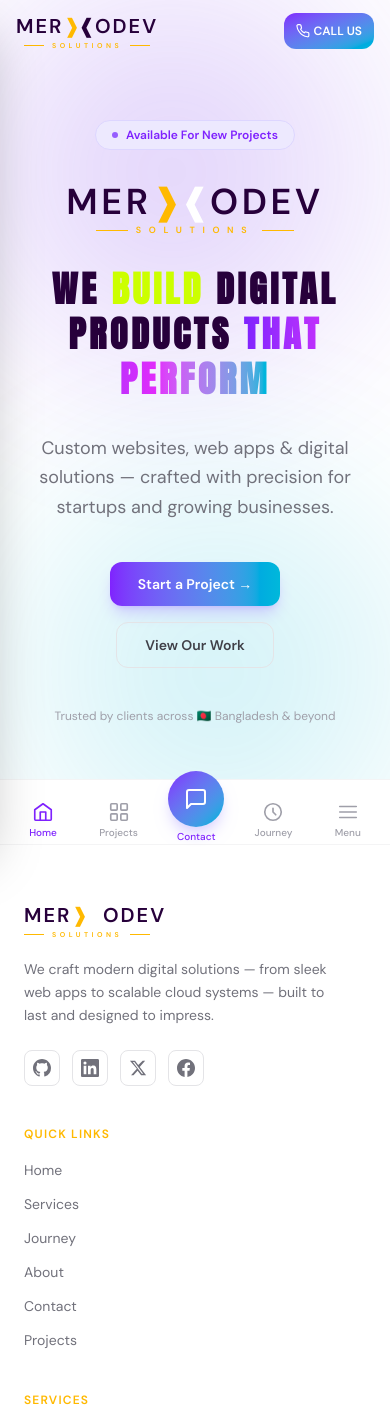
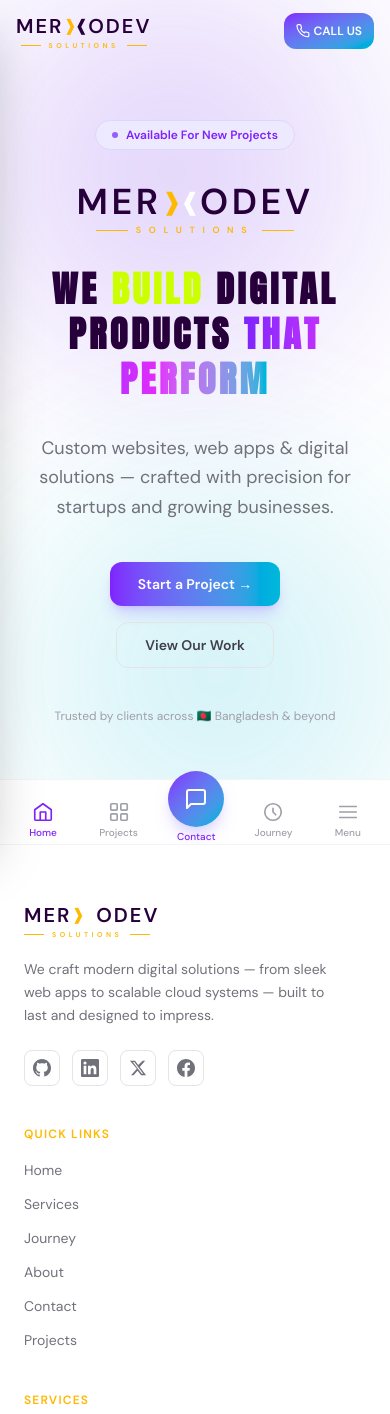
Before and after one commit to alaminislam3203/merxodevsolutions, a Next.js app: page / in a window 390 px wide. Shown: the top 1414 px of the page. Built offline with nearby package versions, Linux system fonts and the light colour scheme.

Commit message:
logo responsive update

```diff
--- a/src/app/components/Footer.jsx
+++ b/src/app/components/Footer.jsx
@@ -89,8 +89,10 @@ function Logo() {
         <span className="text-xl font-black tracking-widest text-[#27003B] dark:text-white uppercase">
           MER
         </span>
-        <span className="text-xl font-thin text-amber-400">&#10097;</span>
-        <span className="text-xl font-thin text-white dark:text-white -ml-0.5">
+        <span className="text-base sm:text-lg md:text-xl font-thin text-amber-400">
+          &#10097;
+        </span>
+        <span className="text-base sm:text-lg md:text-xl font-thin text-white dark:text-white -ml-0.5">
           &#10096;
         </span>
         <span className="text-xl font-black tracking-widest text-[#27003B] dark:text-white uppercase">
--- a/src/app/components/Navbar.jsx
+++ b/src/app/components/Navbar.jsx
@@ -85,8 +85,10 @@ function Logo() {
         <span className="text-xl font-black tracking-widest text-[#27003B] dark:text-white uppercase">
           MER
         </span>
-        <span className="text-xl font-thin text-amber-400">&#10097;</span>
-        <span className="text-xl font-thin text-[#27003B] dark:text-white -ml-0.5">
+        <span className="text-base sm:text-lg md:text-xl font-thin text-amber-400">
+          &#10097;
+        </span>
+        <span className="text-base sm:text-lg md:text-xl font-thin text-[#27003B] dark:text-white -ml-0.5">
           &#10096;
         </span>
         <span className="text-xl font-black tracking-widest text-[#27003B] dark:text-white uppercase">
--- a/src/app/page.js
+++ b/src/app/page.js
@@ -7,8 +7,10 @@ function Logo() {
         <span className="text-4xl font-black tracking-widest text-[#27003B] dark:text-white uppercase">
           MER
         </span>
-        <span className="text-4xl font-thin text-amber-400">&#10097;</span>
-        <span className="text-4xl font-thin text-white dark:text-white -ml-0.5">
+        <span className="text-2xl sm:text-3xl md:text-4xl font-thin text-amber-400">
+          &#10097;
+        </span>
+        <span className="text-2xl sm:text-3xl md:text-4xl font-thin text-white dark:text-white -ml-0.5">
           &#10096;
         </span>
         <span className="text-4xl font-black tracking-widest text-[#27003B] dark:text-white uppercase">
```
